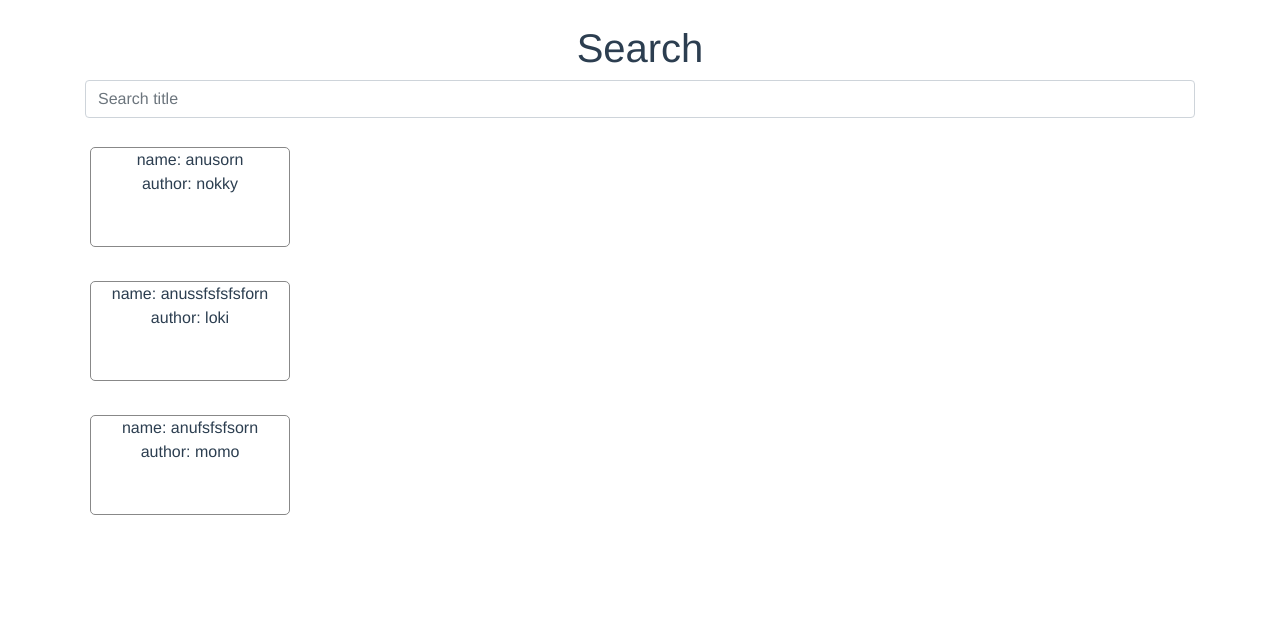
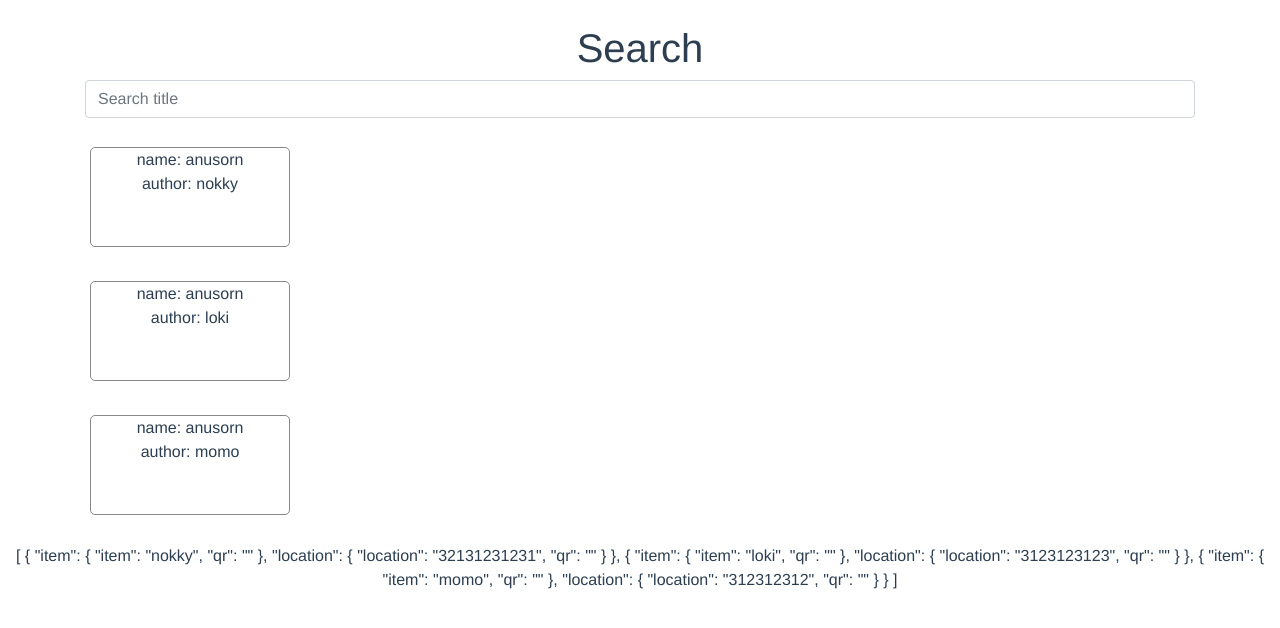
Before and after one commit to nokranger/myc_qrcode, a Vue app: page / in a window 1280 px wide. Shown: the top 628 px of the page. Built offline with nearby package versions, Linux system fonts and the light colour scheme.

Commit message:
search object

```diff
--- a/src/views/dashboard.vue
+++ b/src/views/dashboard.vue
@@ -11,13 +11,16 @@
       <br>
       <div v-for="(post, index) in filteredList" :key="index">
         <div style="border-radius: 5px;border: thin solid #888;width: 200px;height: 100px;margin:5px;">
-          <div>name: {{post.title}}</div>
-          <div>author: {{post.author}}</div>
+          <div>name: {{post.title.name}}</div>
+          <div>author: {{post.author.name}}</div>
         </div>
         <br>
         <!-- <div>{{filteredList}}</div> -->
       </div>
     </b-container>
+    <div>
+      {{postLists}}
+    </div>
   </div>
 </template>
 <script>
@@ -33,23 +36,33 @@ export default {
   data () {
     return {
       search: '',
+      postLists: [{
+        item: { item: 'nokky', qr: '' },
+        location: { location: '32131231231', qr: '' }
+      }, {
+        item: { item: 'loki', qr: '' },
+        location: { location: '3123123123', qr: '' }
+      }, {
+        item: { item: 'momo', qr: '' },
+        location: { location: '312312312', qr: '' }
+      }],
       postList: [
         new Post(
-          'anusorn',
+          { name: 'anusorn', qr: 'rqwrqwrqwrw' },
           'thavornpon',
-          'nokky',
+          { name: 'nokky', qr: 'rqwrqwrqwrw' },
           'fsaasfasfasfafas'
         ),
         new Post(
-          'anussfsfsfsforn',
+          { name: 'anusorn', qr: 'rqwrqwrqwrw' },
           'thavornpon',
-          'loki',
+          { name: 'loki', qr: 'rqwrqwrqwrw' },
           'fsaasfasfasfafas'
         ),
         new Post(
-          'anufsfsfsorn',
+          { name: 'anusorn', qr: 'rqwrqwrqwrw' },
           'thavornfsfsfpon',
-          'momo',
+          { name: 'momo', qr: 'rqwrqwrqwrw' },
           'fsaas11111fasfasfafas'
         )
       ]
@@ -58,7 +71,7 @@ export default {
   computed: {
     filteredList () {
       return this.postList.filter(post => {
-        return post.author.toLowerCase().includes(this.search.toLowerCase())
+        return post.author.name.toLowerCase().includes(this.search.toLowerCase())
       })
     }
   }
```
